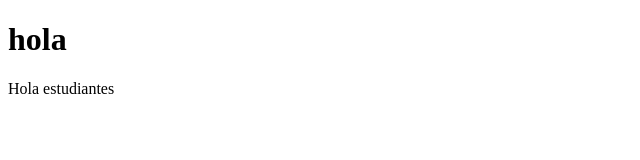
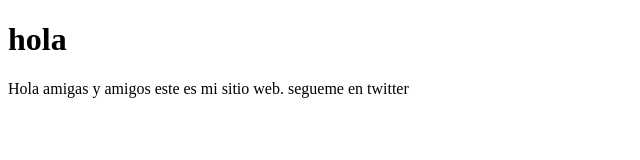
Before and after one commit to atoq-code/proyectoDemo, a plain HTML site: page index.html in a window 1280 px wide. Shown: the whole page, without its empty margins (0-640 px from the left). Drawn offline with Linux system fonts and the light colour scheme.

Commit message:
segundo commit

```diff
--- a/index.html
+++ b/index.html
@@ -10,7 +10,8 @@
 <body>
     <h1>hola</h1>
     <p>
-        Hola estudiantes
+        Hola amigas y amigos este es mi sitio web.
+        segueme en twitter
     </p>
 </body>
 </html>
```
